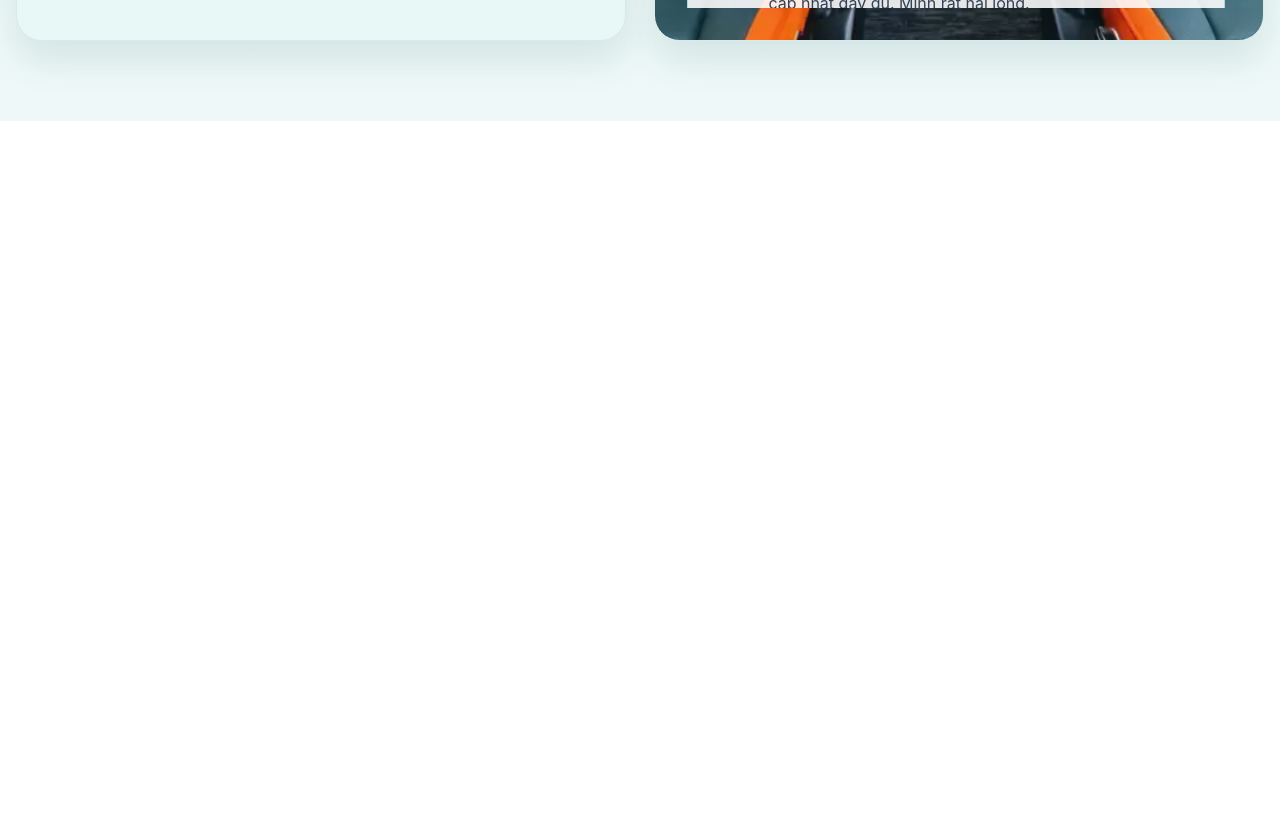
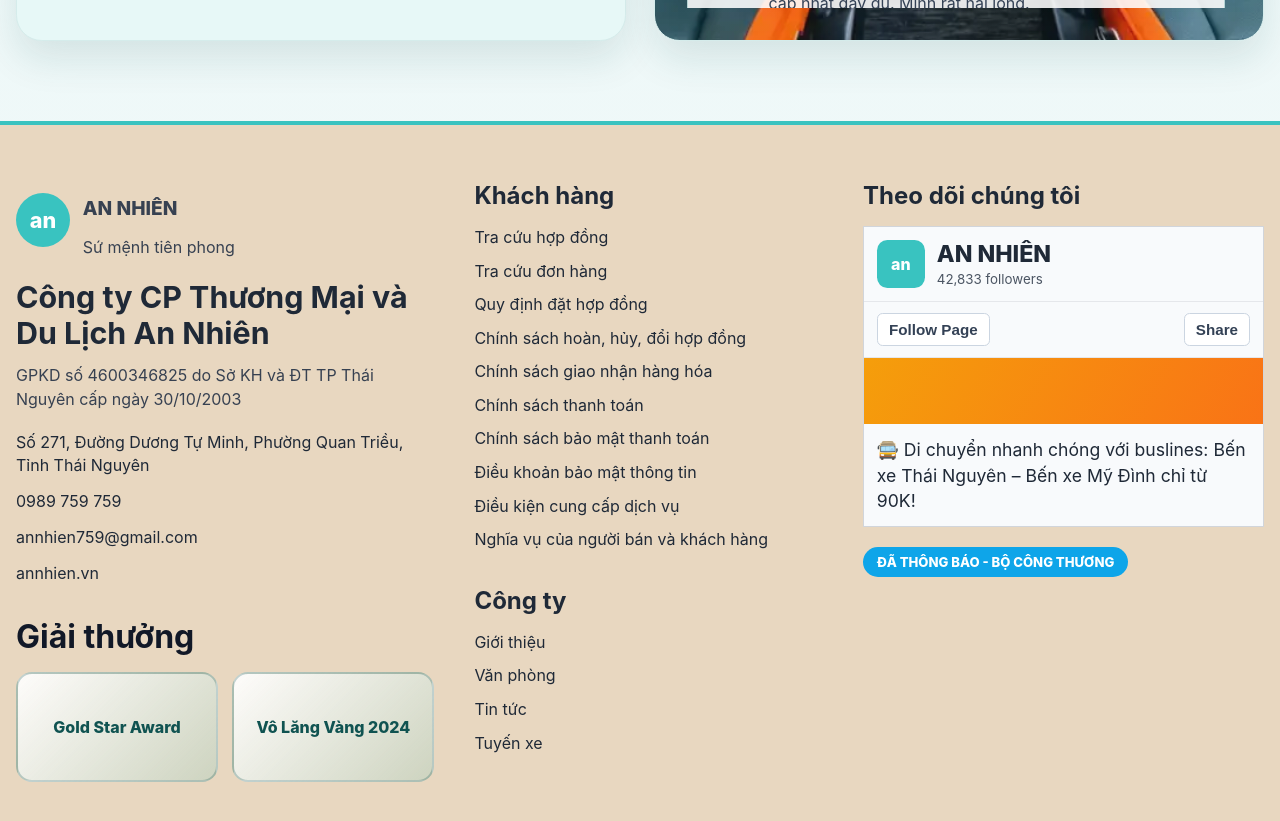
Before and after one commit to sonnhfit/nhaxeannhien, a React (Vite) app: page / in a window 1280 px wide. Shown: the part 4520-5341 px from the top of the page. Before the commit the page ends 4641 px from the top, so only its background shows below. Built offline with nearby package versions, Linux system fonts and the light colour scheme.

Commit message:
Add new branded footer section

```diff
--- a/src/App.css
+++ b/src/App.css
@@ -746,6 +746,211 @@
   line-height: 1.5;
 }
 
+.site-footer {
+  background: #e8d7c0;
+  border-top: 4px solid var(--primary);
+  padding: 3.5rem 1rem 2.5rem;
+}
+
+.site-footer-grid {
+  max-width: 1360px;
+  margin: 0 auto;
+  display: grid;
+  grid-template-columns: minmax(0, 1.2fr) minmax(0, 1fr) minmax(0, 1.15fr);
+  gap: 2.5rem;
+}
+
+.footer-company h2,
+.footer-links h2,
+.footer-social h2 {
+  margin: 0;
+  color: #1f2937;
+}
+
+.footer-company h2 {
+  margin-top: 1.2rem;
+  font-size: 1.9rem;
+}
+
+.footer-company p {
+  margin: 0.8rem 0 0;
+  color: #374151;
+  line-height: 1.5;
+}
+
+.footer-brand {
+  display: flex;
+  align-items: center;
+  gap: 0.8rem;
+}
+
+.footer-brand-logo {
+  width: 54px;
+  height: 54px;
+  border-radius: 50%;
+  display: grid;
+  place-items: center;
+  background: var(--primary);
+  color: #fff;
+  font-size: 1.35rem;
+  font-weight: 800;
+  text-transform: lowercase;
+}
+
+.footer-brand-name {
+  margin: 0;
+  font-size: 1.2rem;
+  font-weight: 800;
+}
+
+.footer-brand-tagline {
+  margin: 0.15rem 0 0;
+  color: #4b5563;
+}
+
+.footer-contact-list {
+  list-style: none;
+  margin: 1.2rem 0 0;
+  padding: 0;
+  display: grid;
+  gap: 0.8rem;
+}
+
+.footer-contact-list li,
+.footer-contact-list a {
+  color: #1f2937;
+  text-decoration: none;
+  line-height: 1.45;
+}
+
+.footer-contact-list a:hover,
+.footer-links a:hover {
+  color: var(--primary-dark);
+}
+
+.footer-company h3 {
+  margin: 2rem 0 0;
+  font-size: 2rem;
+  color: #111827;
+}
+
+.footer-awards {
+  margin-top: 1rem;
+  display: grid;
+  grid-template-columns: repeat(2, minmax(0, 1fr));
+  gap: 0.9rem;
+}
+
+.footer-award-card {
+  min-height: 110px;
+  border-radius: 1rem;
+  border: 2px solid rgba(16, 83, 81, 0.25);
+  background: linear-gradient(135deg, rgba(255, 255, 255, 0.92), rgba(57, 195, 192, 0.15));
+  display: grid;
+  place-items: center;
+  padding: 0.8rem;
+  text-align: center;
+  color: #105351;
+  font-weight: 800;
+}
+
+.footer-links ul {
+  list-style: none;
+  margin: 1rem 0 2.2rem;
+  padding: 0;
+  display: grid;
+  gap: 0.7rem;
+}
+
+.footer-links li {
+  line-height: 1.4;
+}
+
+.footer-links a {
+  color: #1f2937;
+  text-decoration: none;
+}
+
+.footer-social-card {
+  margin-top: 1rem;
+  border: 1px solid #d1d5db;
+  background: #f8fafc;
+}
+
+.footer-social-card header {
+  padding: 0.8rem;
+  display: grid;
+  grid-template-columns: auto 1fr;
+  gap: 0.75rem;
+  align-items: center;
+}
+
+.footer-social-page-logo {
+  width: 48px;
+  height: 48px;
+  border-radius: 0.65rem;
+  display: grid;
+  place-items: center;
+  background: var(--primary);
+  color: #fff;
+  font-weight: 800;
+  text-transform: lowercase;
+}
+
+.footer-social-card header p {
+  margin: 0;
+  font-size: 1.45rem;
+  font-weight: 800;
+  color: #1f2937;
+}
+
+.footer-social-card header small {
+  color: #4b5563;
+}
+
+.footer-social-actions {
+  padding: 0.7rem 0.8rem;
+  border-top: 1px solid #e5e7eb;
+  border-bottom: 1px solid #e5e7eb;
+  display: flex;
+  justify-content: space-between;
+  gap: 0.5rem;
+}
+
+.footer-social-actions button {
+  border: 1px solid #cbd5e1;
+  background: #fff;
+  border-radius: 0.35rem;
+  color: #334155;
+  font-size: 0.95rem;
+  font-weight: 700;
+  padding: 0.45rem 0.7rem;
+}
+
+.footer-social-cover {
+  height: 66px;
+  background: linear-gradient(120deg, #f59e0b, #f97316);
+}
+
+.footer-social-post {
+  padding: 0.8rem;
+  font-size: 1.1rem;
+  line-height: 1.45;
+  color: #1f2937;
+}
+
+.footer-certification {
+  margin-top: 1.2rem;
+  display: inline-flex;
+  align-items: center;
+  border-radius: 999px;
+  background: #0ea5e9;
+  color: #fff;
+  font-size: 0.82rem;
+  font-weight: 800;
+  padding: 0.45rem 0.85rem;
+}
+
 @media (max-width: 1024px) {
   .site-header {
     padding: 0.75rem 1rem;
@@ -846,6 +1051,11 @@
     grid-template-columns: 1fr;
   }
 
+  .site-footer-grid {
+    grid-template-columns: 1fr;
+    gap: 2rem;
+  }
+
   .support-box img {
     min-height: 250px;
   }
@@ -902,4 +1112,8 @@
     text-align: center;
     font-size: 1.35rem;
   }
+
+  .footer-awards {
+    grid-template-columns: 1fr;
+  }
 }
--- a/src/App.jsx
+++ b/src/App.jsx
@@ -132,6 +132,21 @@ const customerReviews = [
     text: 'Xe vận hành êm, tài xế lịch sự và thông tin chuyến được cập nhật đầy đủ. Mình rất hài lòng.',
   },
 ]
+
+const footerCustomerLinks = [
+  'Tra cứu hợp đồng',
+  'Tra cứu đơn hàng',
+  'Quy định đặt hợp đồng',
+  'Chính sách hoàn, hủy, đổi hợp đồng',
+  'Chính sách giao nhận hàng hóa',
+  'Chính sách thanh toán',
+  'Chính sách bảo mật thanh toán',
+  'Điều khoản bảo mật thông tin',
+  'Điều kiện cung cấp dịch vụ',
+  'Nghĩa vụ của người bán và khách hàng',
+]
+
+const footerCompanyLinks = ['Giới thiệu', 'Văn phòng', 'Tin tức', 'Tuyến xe']
 
 function RouteInfoIcon({ type }) {
   if (type === 'distance') {
@@ -620,6 +635,84 @@ function App() {
           </div>
         </section>
       </main>
+
+      <footer className="site-footer" aria-label="Thông tin chân trang">
+        <div className="site-footer-grid">
+          <section className="footer-company">
+            <div className="footer-brand">
+              <div className="footer-brand-logo">an</div>
+              <div>
+                <p className="footer-brand-name">AN NHIÊN</p>
+                <p className="footer-brand-tagline">Sứ mệnh tiên phong</p>
+              </div>
+            </div>
+
+            <h2>Công ty CP Thương Mại và Du Lịch An Nhiên</h2>
+            <p>GPKD số 4600346825 do Sở KH và ĐT TP Thái Nguyên cấp ngày 30/10/2003</p>
+
+            <ul className="footer-contact-list">
+              <li>Số 271, Đường Dương Tự Minh, Phường Quan Triều, Tỉnh Thái Nguyên</li>
+              <li>
+                <a href="tel:0989759759">0989 759 759</a>
+              </li>
+              <li>
+                <a href="mailto:annhien759@gmail.com">annhien759@gmail.com</a>
+              </li>
+              <li>
+                <a href="https://annhien.vn">annhien.vn</a>
+              </li>
+            </ul>
+
+            <h3>Giải thưởng</h3>
+            <div className="footer-awards">
+              <div className="footer-award-card">Gold Star Award</div>
+              <div className="footer-award-card">Vô Lăng Vàng 2024</div>
+            </div>
+          </section>
+
+          <section className="footer-links">
+            <h2>Khách hàng</h2>
+            <ul>
+              {footerCustomerLinks.map((item) => (
+                <li key={item}>
+                  <a href="#">{item}</a>
+                </li>
+              ))}
+            </ul>
+
+            <h2>Công ty</h2>
+            <ul>
+              {footerCompanyLinks.map((item) => (
+                <li key={item}>
+                  <a href="#">{item}</a>
+                </li>
+              ))}
+            </ul>
+          </section>
+
+          <section className="footer-social" aria-label="Theo dõi chúng tôi">
+            <h2>Theo dõi chúng tôi</h2>
+            <article className="footer-social-card">
+              <header>
+                <div className="footer-social-page-logo">an</div>
+                <div>
+                  <p>AN NHIÊN</p>
+                  <small>42,833 followers</small>
+                </div>
+              </header>
+              <div className="footer-social-actions">
+                <button type="button">Follow Page</button>
+                <button type="button">Share</button>
+              </div>
+              <div className="footer-social-cover" />
+              <div className="footer-social-post">
+                🚍 Di chuyển nhanh chóng với buslines: Bến xe Thái Nguyên – Bến xe Mỹ Đình chỉ từ 90K!
+              </div>
+            </article>
+            <div className="footer-certification">ĐÃ THÔNG BÁO - BỘ CÔNG THƯƠNG</div>
+          </section>
+        </div>
+      </footer>
     </div>
   )
 }
```
